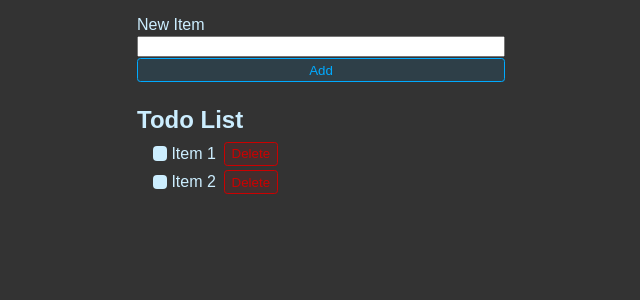
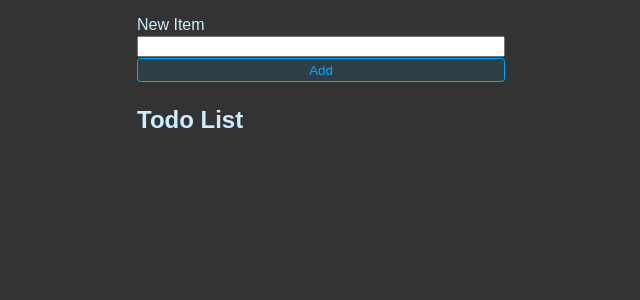
Before and after one commit to johnxlai/todo-practice, a React (Vite) app: page / in a window 1280 px wide. Shown: the top 300 px of the page, without its empty margins (319-959 px from the left). Built offline with nearby package versions, Linux system fonts and the light colour scheme.

Commit message:
Add todos array and new item state

```diff
--- a/src/App.jsx
+++ b/src/App.jsx
@@ -1,31 +1,56 @@
+import { useState } from 'react';
+
 import './styles.css';
 
 export default function App() {
+  const [newItem, setNewItem] = useState('');
+  const [todos, setTodos] = useState([]);
+
+  function handleSubmit(e) {
+    e.preventDefault();
+    // Add the new item to
+
+    setTodos((currentTodos) => {
+      return [
+        ...currentTodos,
+        {
+          id: crypto.randomUUID(),
+          title: newItem,
+          completed: false,
+        },
+      ];
+    });
+
+    setNewItem('');
+  }
+
   return (
     <>
-      <form className="form-row">
+      <form className="form-row" onSubmit={handleSubmit}>
         <label htmlFor="item">New Item</label>
-        <input type="text" id="item" />
+        <input
+          type="text"
+          value={newItem}
+          onChange={(e) => setNewItem(e.target.value)}
+          id="item"
+        />
         <button className="btn">Add</button>
       </form>
 
       <h1 className="header">Todo List</h1>
 
       <ul className="list">
-        <li>
-          <label>
-            <input type="checkbox" />
-            Item 1
-          </label>
-          <button className="btn btn-danger">Delete</button>
-        </li>
-        <li>
-          <label>
-            <input type="checkbox" />
-            Item 2
-          </label>
-          <button className="btn btn-danger">Delete</button>
-        </li>
+        {todos.map((todo) => {
+          return (
+            <li key={todo.id}>
+              <label>
+                <input type="checkbox" checked={todo.completed} />
+                {todo.title}
+              </label>
+              <button className="btn btn-danger">Delete</button>
+            </li>
+          );
+        })}
       </ul>
     </>
   );
```
